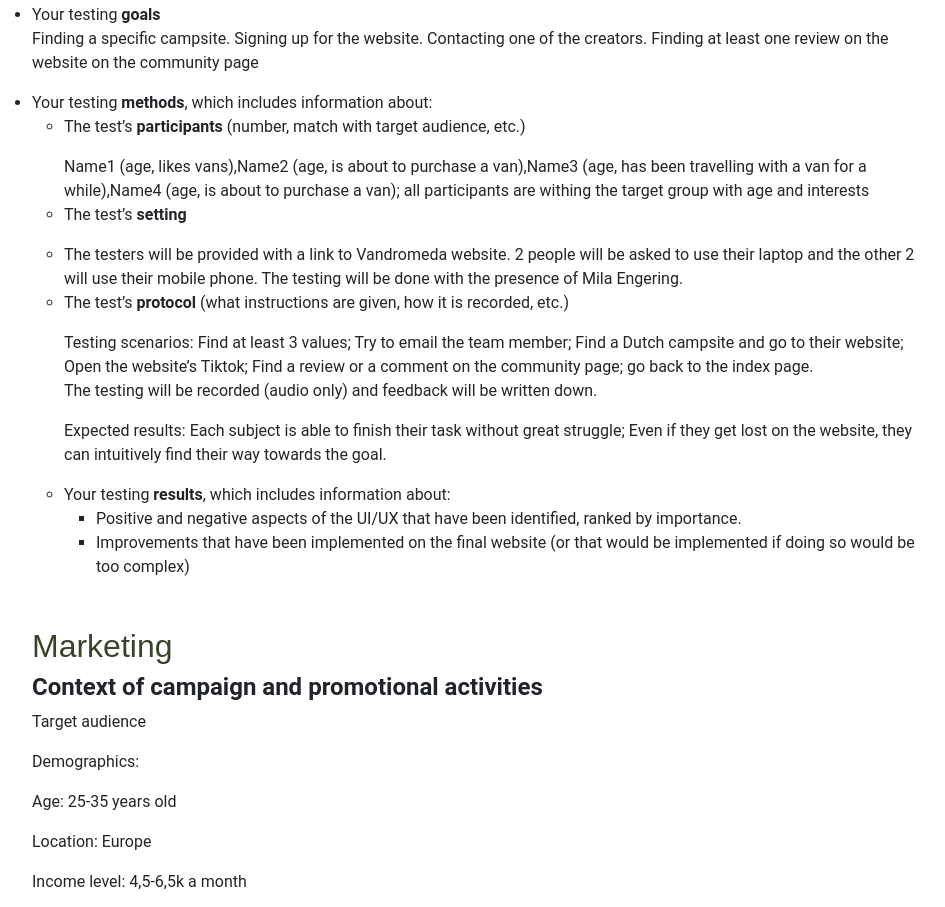
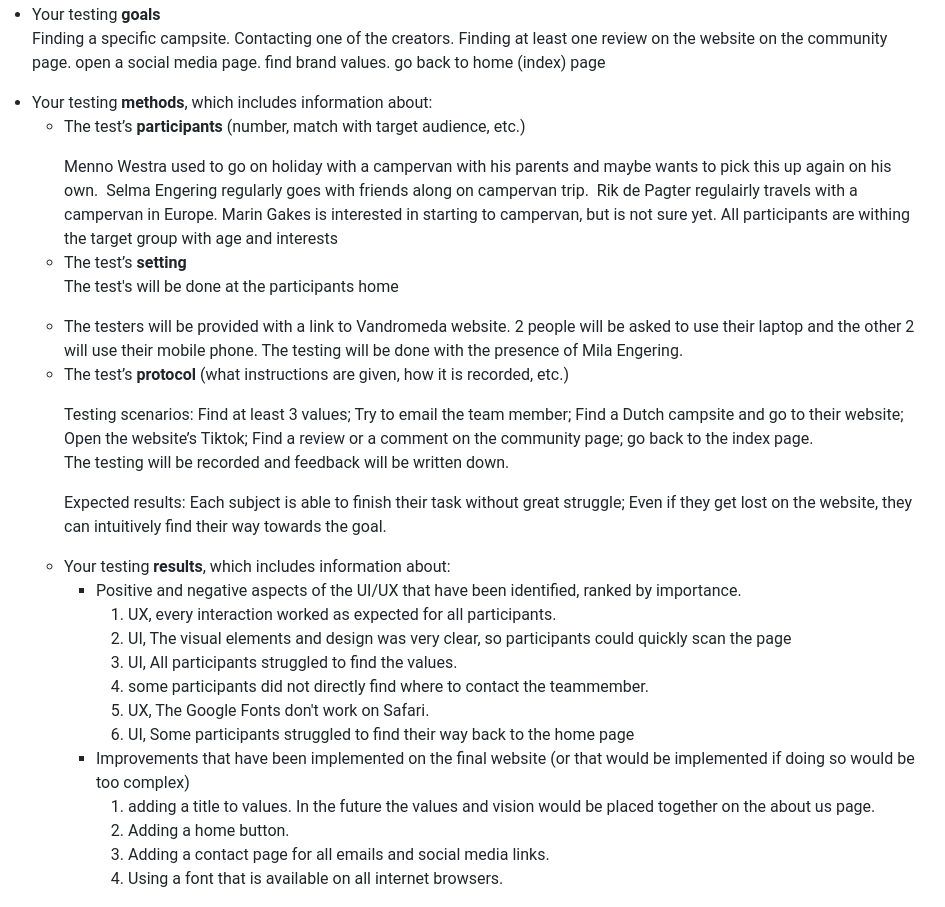
Before and after one commit to Laika175/PRJ4Vandromeda, a plain HTML site: page corporate.html in a window 1280 px wide. Shown: the part 3093-4000 px from the top of the page, without its empty margins (272-1217 px from the left). Drawn offline with nearby package versions, Linux system fonts and the light colour scheme.

Commit message:
corporate page

```diff
--- a/corporate.html
+++ b/corporate.html
@@ -249,20 +249,22 @@ The community we are building is one of our main value propositions, and by comb
           <p>Please write about&hellip;</p>
           <ul>
             <li>Your testing <strong>goals</strong> </li>
-			  <p>Finding a specific campsite. Signing up for the website. Contacting one of the creators. Finding at least one review on the website on the community page
-</p>
+			  <p>Finding a specific campsite.  Contacting one of the creators. Finding at least one review on the website on the community page. open a social media page. find brand values. go back to home (index) page
+  </p>
             <li>Your testing <strong>methods</strong>, which includes information about:
               <ul>
                 <li>The test&rsquo;s <strong>participants</strong> (number, match with target audience, etc.)
 					<p></p>
-					<lu>Name1 (age, likes vans),Name2 (age, is about to purchase a van),Name3 (age, has been travelling with a van for a while),Name4 (age, is about to purchase a van); all participants are withing the target group with age and interests</lu>
+					<lu>Menno Westra used to go on holiday with a campervan with his parents and maybe wants to pick this up again on his own.&nbsp; Selma Engering regularly goes with friends along on campervan trip.&nbsp; Rik de Pagter regulairly travels with a campervan in Europe. Marin Gakes is interested in starting to campervan, but is not sure yet. All participants are withing the target group with age and interests</lu>
 
-                <li>The test&rsquo;s <strong>setting</strong>
+                <li>The test&rsquo;s <strong>setting&nbsp;<br>
+                </strong>
+					<p>The test's will be done at the participants home</p>
 					<p></p> <li>The testers will be provided with a link to Vandromeda website. 2 people will be asked to use their laptop and the other 2 will use their mobile phone. The testing will be done  with the presence of Mila Engering. </li>
                 <li>The test&rsquo;s <strong>protocol</strong> (what instructions are given, how it is recorded, etc.)
 					<p></p>
 					<lu>Testing scenarios: Find at least 3 values; Try to email the team member;  Find a Dutch campsite and go to their website; Open the website’s Tiktok; Find a review or a comment on the community page; go back to the index page.</lu>
-					<p>The testing will be recorded (audio only) and feedback will be written down.</p>
+					<p>The testing will be recorded and feedback will be written down.</p>
 					<p></p>
 					<lu>Expected results: Each subject is able to finish their task without great struggle; Even if they get lost on the website, they can intuitively find their way towards the goal.</lu>
 					<p></p>
@@ -271,10 +273,22 @@ The community we are building is one of our main value propositions, and by comb
             <li>Your testing <strong>results</strong>, which includes information about:
               <ul>
                 <li>Positive and negative aspects of the UI/UX that have been identified, ranked by importance.</li>
+				  <ol><li>UX, every interaction worked as expected for all participants.</li>
+					  <li>UI, The visual elements and design was very clear, so participants could quickly scan the page</li>
+				    <li>UI, All participants struggled to find the values.</li>
+					  <li>some participants did not directly find where to contact the teammember. </li>
+					  <li>UX, The Google Fonts don't work on Safari.&nbsp; &nbsp;</li>
+<li>UI, Some participants struggled to find their way back to the home page</li>
+			    </ol>
                 <li>Improvements that have been implemented on the final website (or that would be implemented if doing so would be too complex)</li>
+				  <ol> <li>adding a title to values. In the future the values and vision would be placed together on the about us page.</li>
+				  <li>Adding a home button.</li>
+					  <li>Adding a contact page for all emails and social media links.</li>
+					  <li>Using a font that is available on all internet browsers.</li>
+				  </ol>
               </ul>
             </li>
-          </ul>
+
 
           <!-- End Production, start Marketing -->
 
@@ -532,7 +546,7 @@ total costs / number of units sold = 5837,48 / 600 = €9,73 per unit
 
           <ol>
             <li>
-              <a href="https://" target="_blank">Description of evidence #1</a>
+              <a href="https://edubuas-my.sharepoint.com/:f:/g/personal/214466_buas_nl/EgifEreN74ZIs5uYbt5k8rIBqOz99FJjAOZm0hkJ0Yo17g?e=fstfs9" target="_blank">One drive</a>
             </li>
             <li>
               <a href="https://" target="_blank">Description of evidence #2</a>
@@ -548,7 +562,7 @@ total costs / number of units sold = 5837,48 / 600 = €9,73 per unit
             </li>
           </ol>
 
-        </div>
+  </div>
       </div>
     </main>
    <!-- A footer with socials -->
```
